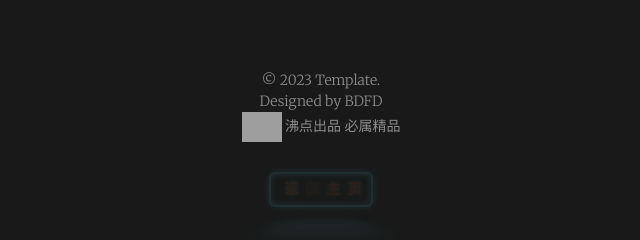
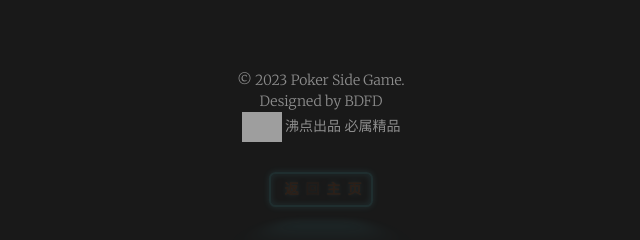
Before and after one commit to BDFDPortfolio/SideGame03_Poker_Insurance-Coverage, a plain HTML site: page index.html in a window 1280 px wide. Shown: the part 2628-2868 px from the top of the page, 319-959 px from the left. Drawn offline with nearby package versions, Linux system fonts and the light colour scheme; grey boxes are pictures that could not be loaded; a web font is replaced by a local one.

Commit message:
Update index.html

```diff
--- a/index.html
+++ b/index.html
@@ -522,7 +522,7 @@
 			<div class="row row-padded">
 				<div class="col-md-12 text-center">
 					<p class="to-animate">&copy; 2023
-						Template.<br />Designed by BDFD<br />
+						Poker Side Game.<br />Designed by BDFD<br />
 						<img height=30
 							src="https://cdn.jsdelivr.net/gh/bdfd/Personal_Image_Repo/4.Stamp/BDFD_Stamp.png"
 							alt="bdfd" />
```
